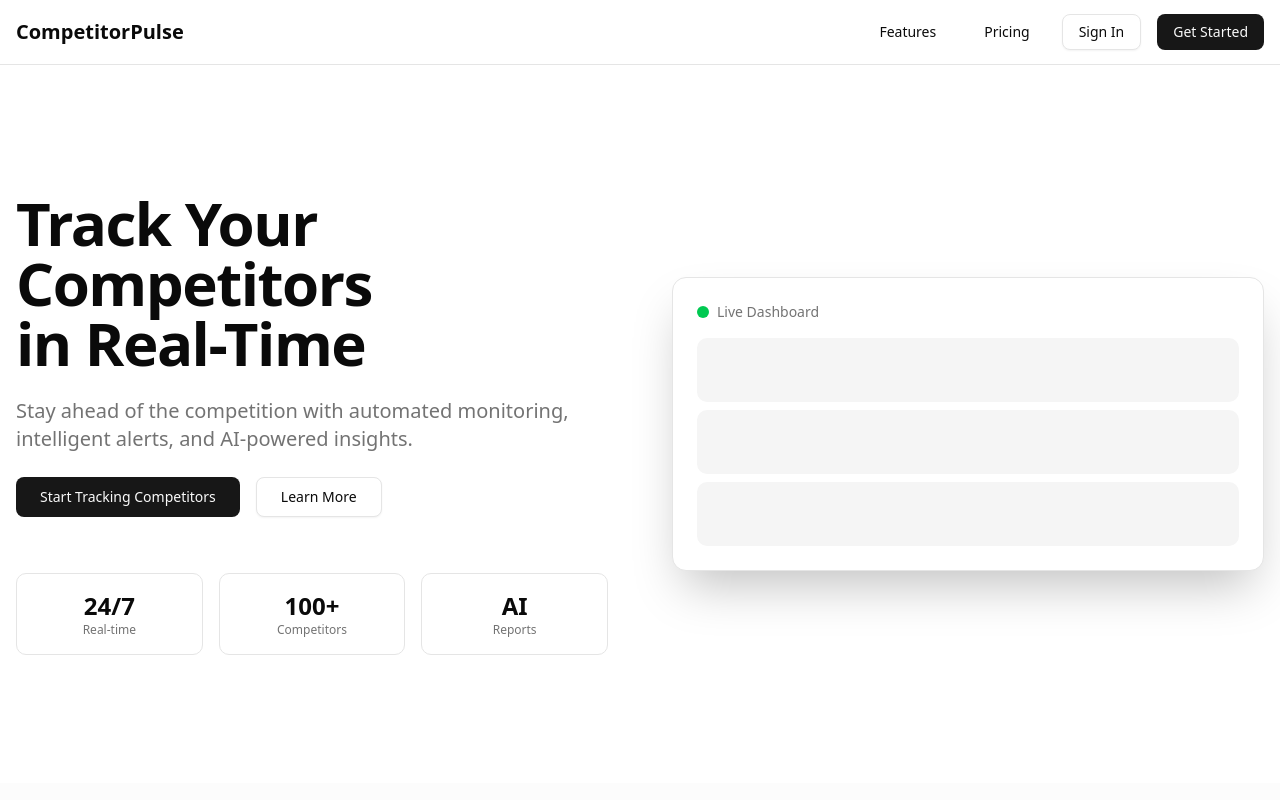
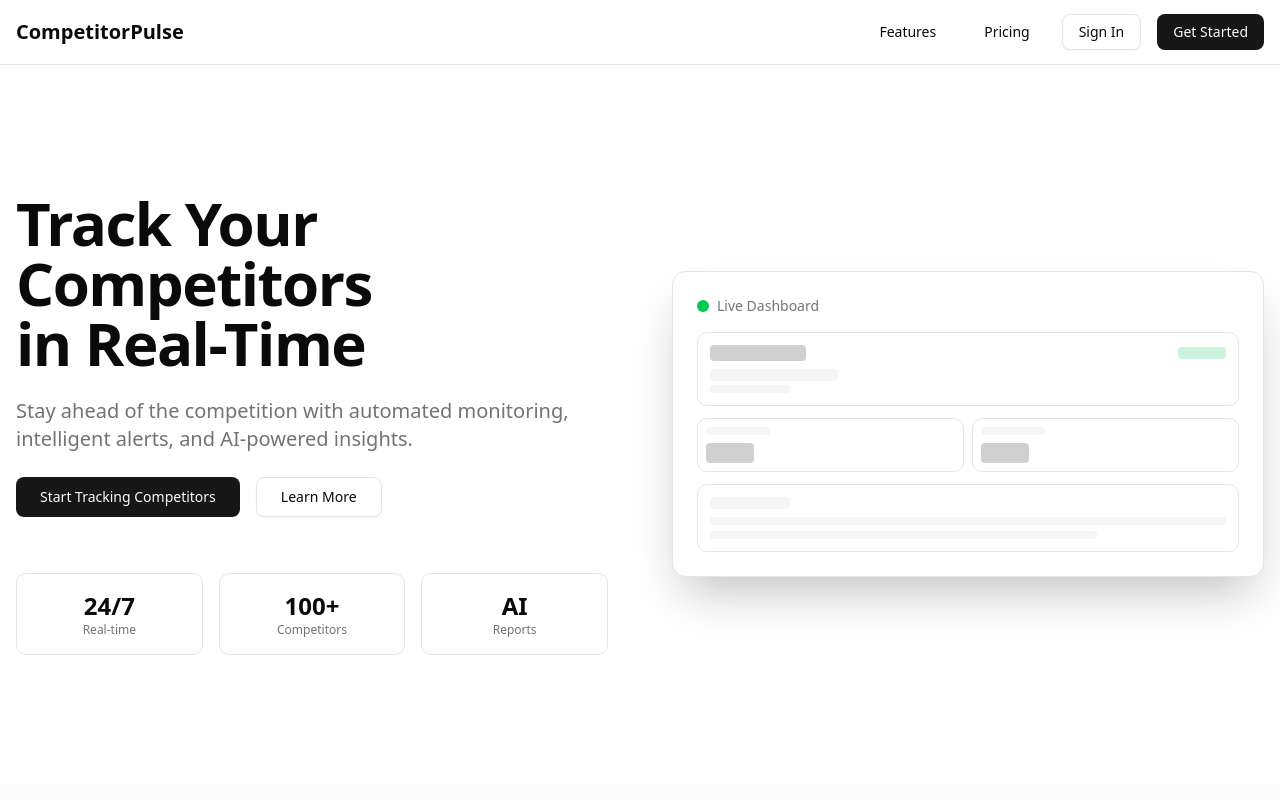
Before and after one commit to blertkadolli-a11y/competitor-pulse, a Next.js app: page / in a window 1280 px wide. Shown: the top 800 px of the page. Built offline with nearby package versions, Linux system fonts and the light colour scheme.

Commit message:
Improve landing page dashboard preview with sample data

```diff
--- a/app/page.tsx
+++ b/app/page.tsx
@@ -90,16 +90,38 @@ export default function LandingPage() {
             <div className="rounded-xl border bg-card p-6 shadow-2xl">
               <div className="space-y-4">
                 <div className="flex items-center gap-2 text-sm text-muted-foreground">
-                  <div className="h-3 w-3 rounded-full bg-green-500" />
+                  <div className="h-3 w-3 rounded-full bg-green-500 animate-pulse" />
                   Live Dashboard
                 </div>
-                <div className="space-y-2">
-                  {[1, 2, 3].map((i) => (
-                    <div
-                      key={i}
-                      className="h-16 rounded-lg bg-muted"
-                    />
-                  ))}
+                <div className="space-y-3">
+                  {/* Sample Competitor Card */}
+                  <div className="rounded-lg border bg-background p-3">
+                    <div className="flex items-center justify-between mb-2">
+                      <div className="h-4 w-24 bg-primary/20 rounded animate-pulse" />
+                      <div className="h-3 w-12 bg-green-500/20 rounded" />
+                    </div>
+                    <div className="h-3 w-32 bg-muted rounded mb-1" />
+                    <div className="h-2 w-20 bg-muted rounded" />
+                  </div>
+                  {/* Sample Metric Cards */}
+                  <div className="grid grid-cols-2 gap-2">
+                    <div className="rounded-lg border bg-background p-2">
+                      <div className="h-2 w-16 bg-muted rounded mb-2" />
+                      <div className="h-5 w-12 bg-primary/20 rounded" />
+                    </div>
+                    <div className="rounded-lg border bg-background p-2">
+                      <div className="h-2 w-16 bg-muted rounded mb-2" />
+                      <div className="h-5 w-12 bg-primary/20 rounded" />
+                    </div>
+                  </div>
+                  {/* Sample Activity */}
+                  <div className="rounded-lg border bg-background p-3">
+                    <div className="h-3 w-20 bg-muted rounded mb-2" />
+                    <div className="space-y-1.5">
+                      <div className="h-2 w-full bg-muted rounded" />
+                      <div className="h-2 w-3/4 bg-muted rounded" />
+                    </div>
+                  </div>
                 </div>
               </div>
             </div>
```
